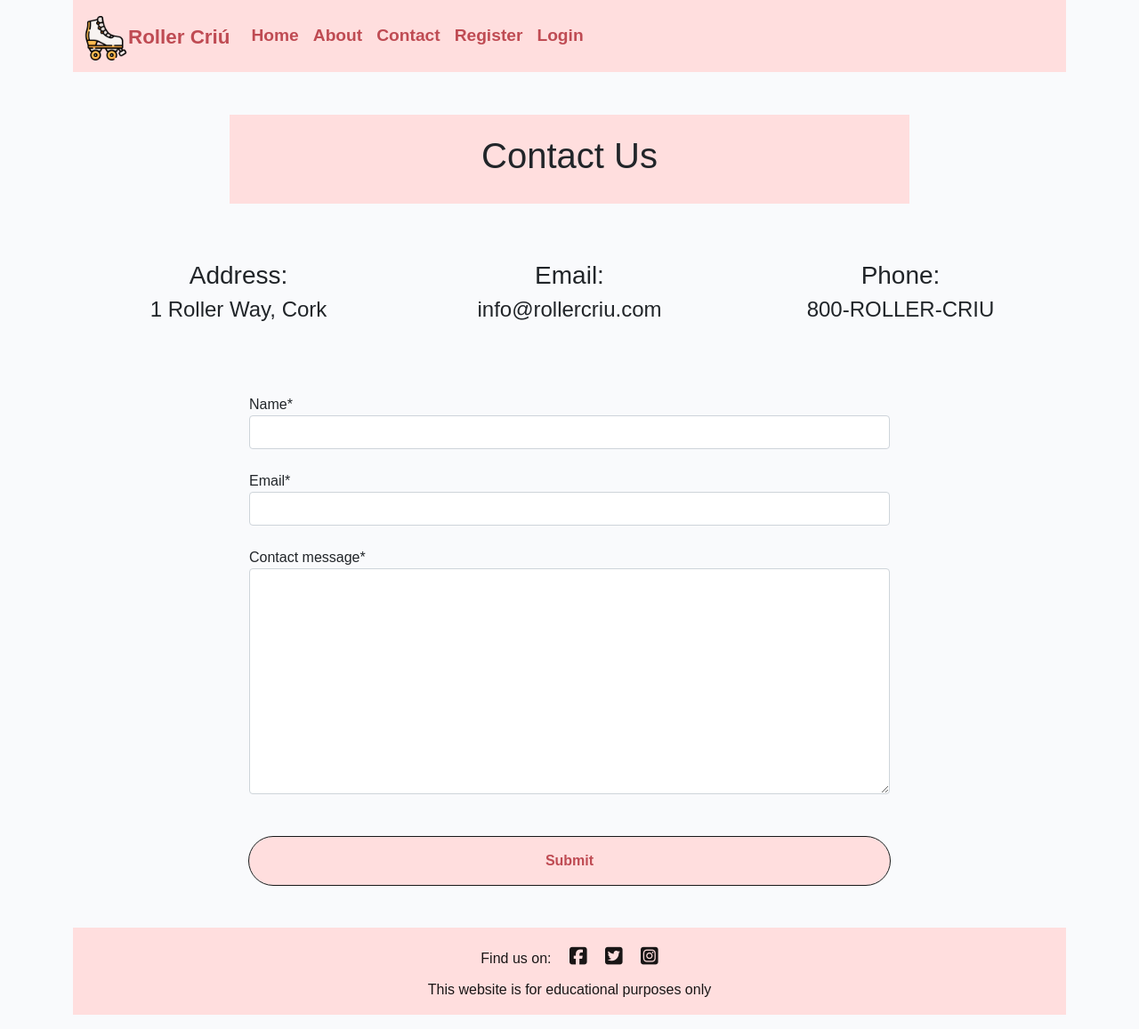
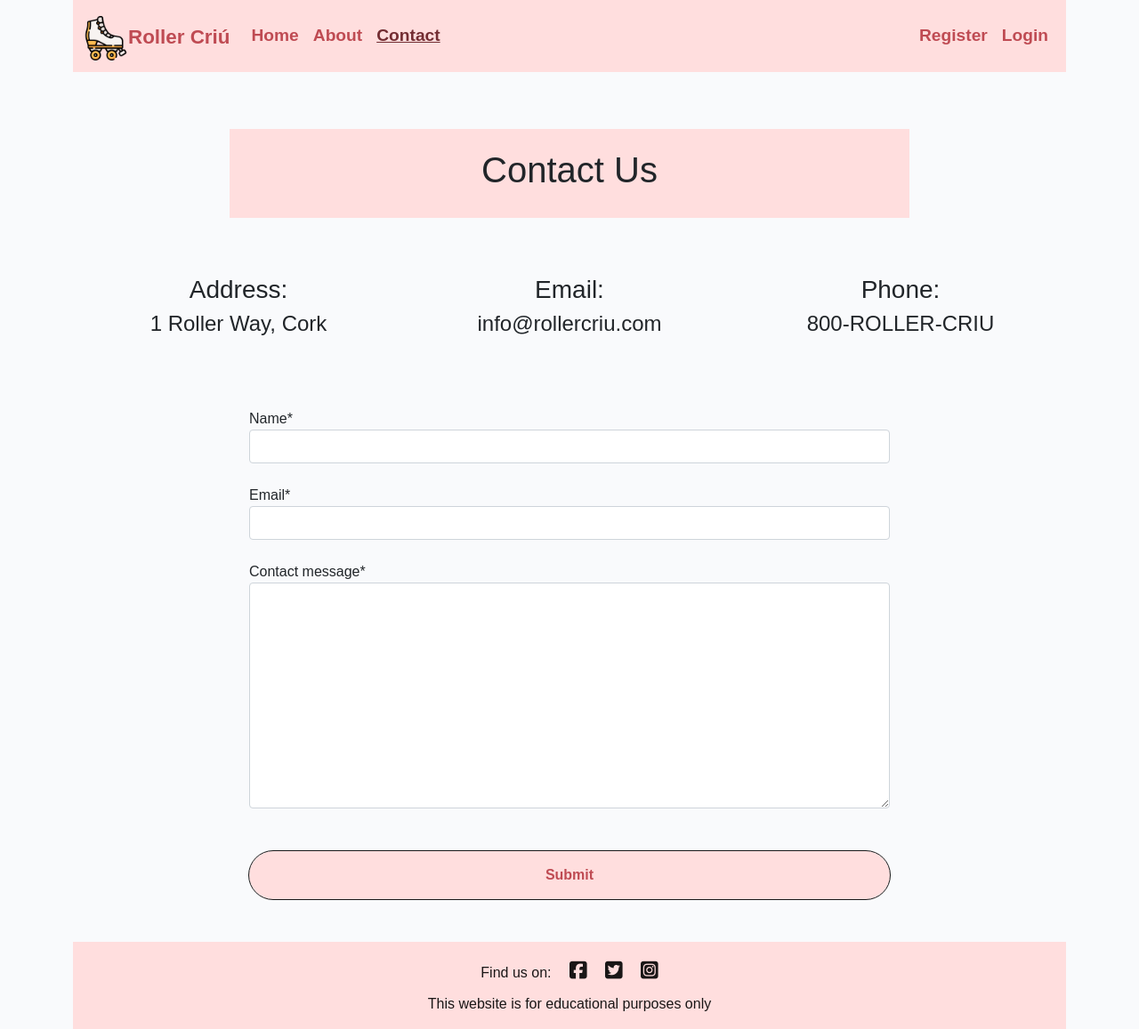
Before and after one commit to yamesjamess/p4-roller-criu, a Django app: page /contact/ in a window 1280 px wide. Shown: the whole page at 89% size. Run offline with Django 3.2, Linux system fonts and the light colour scheme; some libraries are stand-ins or nearby versions; some web fonts are replaced.

Commit message:
Refactor the logic for the navbar to add active class on the page that the user is on
Separate the account authentication links to the right side of the nav bar

```diff
--- a/templates/base.html
+++ b/templates/base.html
@@ -37,7 +37,7 @@
     <!-- Navigation -->
 
     <nav class="navbar navbar-expand-lg navbar-light">
-        <div class="container">
+        <div class="container-fluid">
             <a class="navbar-brand" href="{% url 'home' %}">
                 <span class="brand">
                     <img src="{% static 'media/logo.png' %}" alt="">Roller Criú
@@ -49,54 +49,124 @@
             </button>
             <div class="collapse navbar-collapse" id="navbarText">
                 <ul class="navbar-nav me-auto mb-2 mb-lg-0">
+                    {% if request.resolver_match.url_name == 'home' %}
                         <li class="nav-item">
-                        <a {% if '/' == request.path %} class="nav-link active" aria-current="page" {% else %}
-                            class="nav-link" {% endif %} href="{% url 'home' %}">Home</a>
+                            <a class="nav-link active" aria-current="page"
+                                href="{% url 'home' %}">Home</a>
                         </li>
+                    {% else %}
                         <li class="nav-item">
-                        <a {% if 'about' == request.path %} class="nav-link active" aria-current="page" {% else %}
-                            class="nav-link" {% endif %} href="{% url 'about' %}">About</a>
+                            <a class="nav-link" aria-current="page"
+                                href="{% url 'home' %}">Home</a>
                         </li>
+                    {% endif %}
+                    {% if request.resolver_match.url_name == 'about' %}
                         <li class="nav-item">
-                        <a {% if 'contact' == request.path %} class="nav-link active" aria-current="page" {% else %}
-                            class="nav-link" {% endif %} href="{% url 'contact' %}">Contact</a>
+                            <a class="nav-link active" aria-current="page"
+                                class="nav-link" href="{% url 'about' %}">About</a>
                         </li>
+                    {% else %}
+                        <li class="nav-item">
+                            <a class="nav-link" aria-current="page"
+                                href="{% url 'about' %}">About</a>
+                        </li>
+                    {% endif %}
+                    {% if request.resolver_match.url_name == 'contact' %}
+                        <li class="nav-item">
+                            <a class="nav-link active" aria-current="page"
+                                href="{% url 'contact' %}">Contact</a>
+                        </li>
+                    {% else %}
+                        <li class="nav-item">
+                            <a class="nav-link" aria-current="page"
+                                href="{% url 'contact' %}">Contact</a>
+                        </li>
+                    {% endif %}
                     {% if user.is_authenticated and not user.is_staff %}
+                        {% if request.resolver_match.url_name == 'booking' %}
                         <li class="nav-item">
-                        <a {% if 'bookings' == request.path %} class="nav-link active" aria-current="page" {% else %}
-                            class="nav-link" {% endif %} href="{% url 'my_bookings' %}">My Bookings</a>
+                            <a class="nav-link active" aria-current="page"
+                                href="{% url 'my_bookings' %}">My Bookings</a>
                         </li>
+                        {% else %}
+                        <li class="nav-item">
+                            <a class="nav-link" aria-current="page"
+                                href="{% url 'my_bookings' %}">My Bookings</a>
+                        </li>
+                        {% endif %}
+                        </ul>
+
+                        <ul class="navbar-nav ml-auto mb-2 mb-lg-0">
+                        {% if request.resolver_match.url_name == 'account_logout' %}
+                        <li class="nav-item active">
+                            <a class="nav-link" href="{% url 'account_logout' %}">Logout</a>
+                        </li>
+                        {% else %}
                         <li class="nav-item">
                             <a class="nav-link" href="{% url 'account_logout' %}">Logout</a>
                         </li>
+                        </ul>
+                        {% endif %}
                     {% elif user.is_staff %}
+                        {% if request.resolver_match.url_name == 'booking' %}
                         <li class="nav-item">
-                        <a {% if 'admin' == request.path %} class="nav-link active" aria-current="page" {% else %}
-                            class="nav-link" {% endif %} href="{% url 'admin:index' %}">Admin</a>
+                            <a  class="nav-link active" aria-current="page"
+                                href="{% url 'my_bookings' %}">My Bookings</a>
                         </li>
+                        {% else %}
                         <li class="nav-item">
-                        <a {% if 'bookings' == request.path %} class="nav-link active" aria-current="page" {% else %}
-                            class="nav-link" {% endif %} href="{% url 'my_bookings' %}">My Bookings</a>
+                            <a class="nav-link" aria-current="page"
+                                href="{% url 'my_bookings' %}">My Bookings</a>
                         </li>
+                        {% endif %}
+                        </ul>
+
+                        <ul class="navbar-nav ml-auto mb-2 mb-lg-0">
+                        <li class="nav-item">
+                            <a  class="nav-link" aria-current="page"
+                                href="{% url 'admin:index' %}">Admin</a>
+                        </li>
+                        {% if request.resolver_match.url_name == 'account/logout.' %}
+                        <li class="nav-item active">
+                            <a class="nav-link" href="{% url 'account_logout' %}">Logout</a>
+                        </li>
+                        {% else %}
                         <li class="nav-item">
                             <a class="nav-link" href="{% url 'account_logout' %}">Logout</a>
+                        </li>
+                        {% endif %}
+                        </ul>
+                    {% else %}
+                    </ul>
+                    <ul class="navbar-nav ml-auto mb-2 mb-lg-0">
+                    {% if request.resolver_match.url_name == 'account_signup' %}
+                    <li class="nav-item active">
+                        <a class="nav-link" href="{% url 'account_signup' %}">Register</a>
                     </li>
                     {% else %}
                     <li class="nav-item">
                         <a class="nav-link" href="{% url 'account_signup' %}">Register</a>
                     </li>
+                    {% endif %}
+                    {% if request.resolver_match.url_name == 'account_login' %}
+                    <li class="nav-item active">
+                        <a class="nav-link" href="{% url 'account_login' %}">Login</a>
+                    </li>
+                    {% else %}
                     <li class="nav-item">
                         <a class="nav-link" href="{% url 'account_login' %}">Login</a>
                     </li>
                     {% endif %}
                     </ul>
+                    {% endif %}
+
             </div>
         </div>
     </nav>
 
-    <div class="container">
+    <div class="container-fluid alert-container">
         <div class="row">
-            <div class="col-md-8 offset-md-2">
+            <div class="col-md-8 offset-md-2 mt-3">
                 {% for message in messages%}
                 <div class="alert {{ message.tags }} alert-dismissible fade show" id="msg" role="alert">
                     {{ message | safe }}
```
Lines whose indentation alone changed are shown as unchanged.
